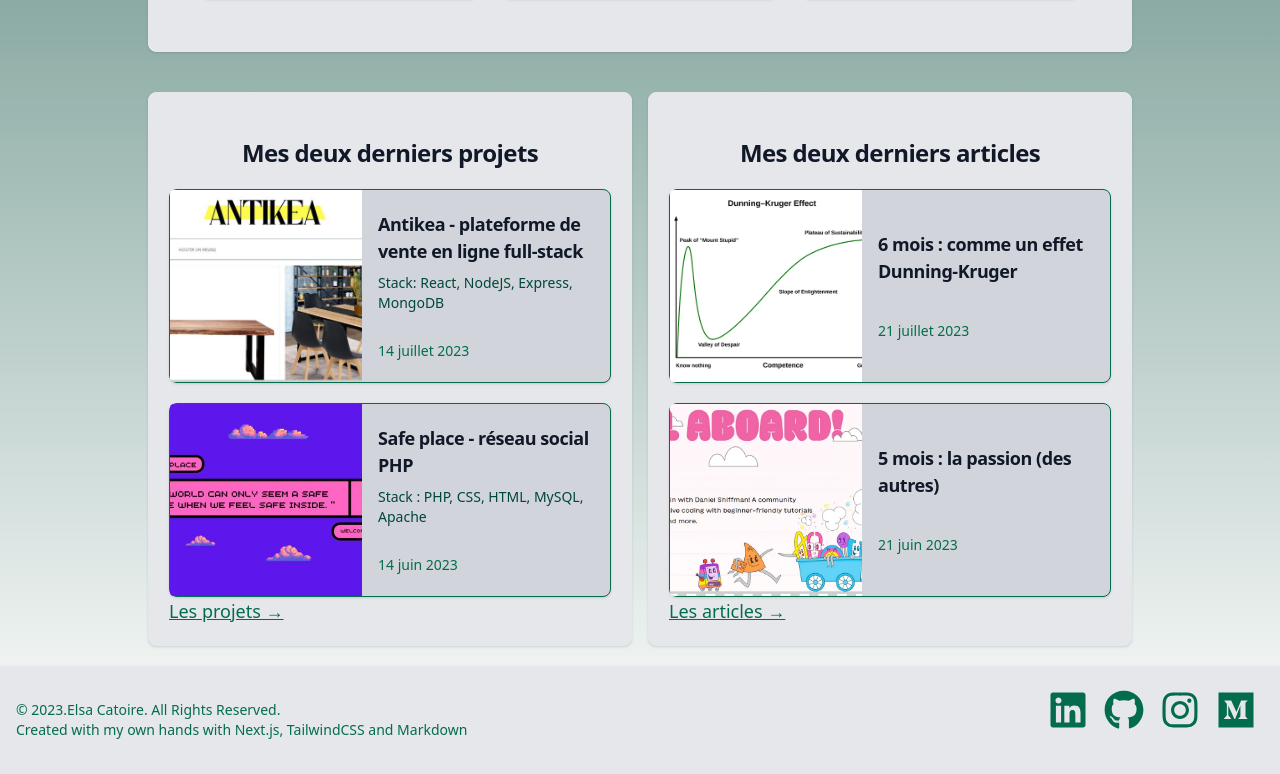
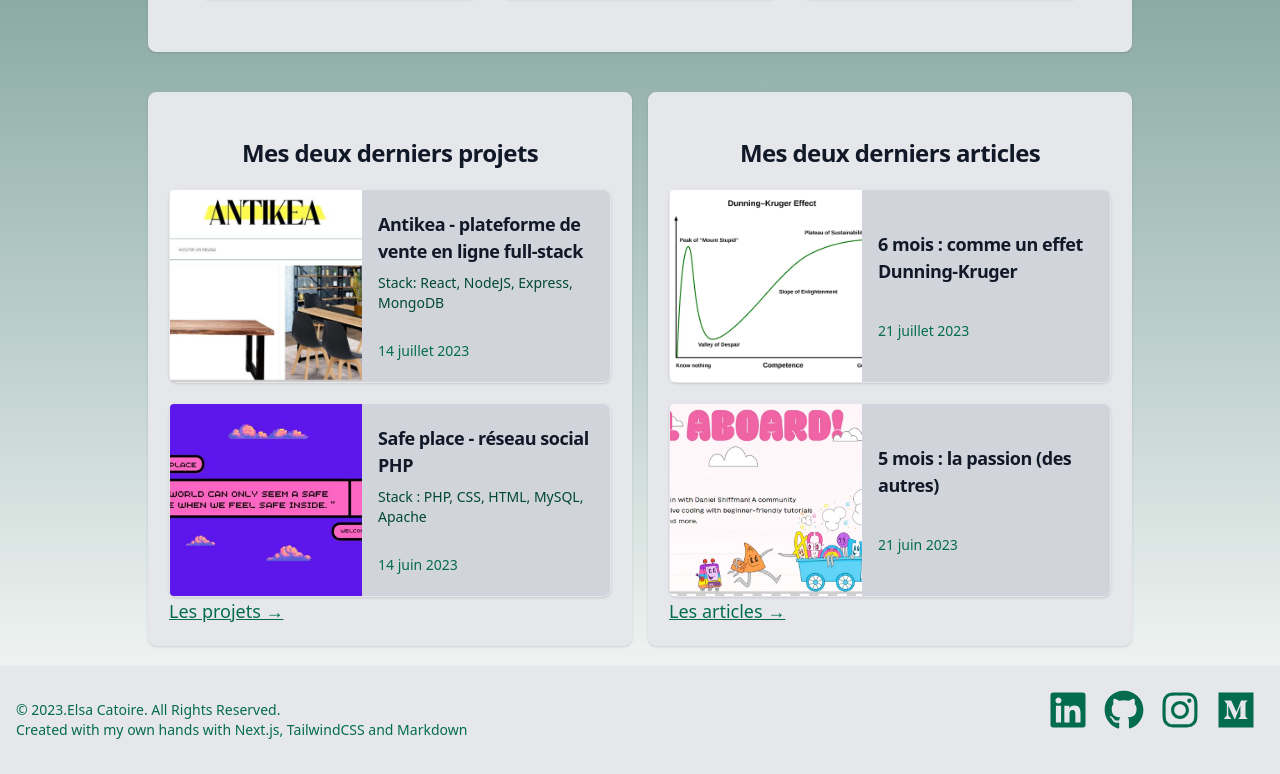
Before and after one commit to elsacatoire/blog-next, a Next.js app: page / in a window 1280 px wide. Shown: the part 916-1690 px from the top of the page. Built offline with nearby package versions, Linux system fonts and the light colour scheme.

Commit message:
maj projets

```diff
--- a/app/components/ListItem.tsx
+++ b/app/components/ListItem.tsx
@@ -12,7 +12,7 @@ export default function ListItem({ post }: Props) {
 
     return (
 
-        <Link className="mt-5 mx-auto w-full flex flex-col items-center rounded-lg bg-gray-300 border border-green-700 shadow md:flex-row md:max-w-xl  dark:border-gray-700 dark:bg-gray-800 dark:hover:bg-gray-700" href={`/posts/${id}`}>
+        <Link className="mt-5 mx-auto w-full flex flex-col items-center rounded-lg bg-gray-300 border shadow md:flex-row md:max-w-xl  dark:border-gray-700 dark:bg-gray-800 dark:hover:bg-gray-700" href={`/posts/${id}`}>
             <Image className="imgProject rounded-l" src={image} alt="" width={192} height={192} />
             <div className="flex flex-col justify-between p-4 leading-normal">
                 <h5 className="mb-2 text-1xl font-bold tracking-tight text-gray-900 dark:text-white">{title}</h5>
--- a/app/components/ListItemProjects.tsx
+++ b/app/components/ListItemProjects.tsx
@@ -12,7 +12,7 @@ export default function ListItemProject({ post }: Props) {
 
     return (
 
-        <Link className="mt-5 mx-auto w-full flex flex-col items-center rounded-lg bg-gray-300 border border-green-700 shadow md:flex-row md:max-w-xl  dark:border-gray-700 dark:bg-gray-800 dark:hover:bg-gray-700" href={`/projets/${id}`}>
+        <Link className="mt-5 mx-auto w-full flex flex-col items-center rounded-lg bg-gray-300 border shadow md:flex-row md:max-w-xl  dark:border-gray-700 dark:bg-gray-800 dark:hover:bg-gray-700" href={`/projets/${id}`}>
             <Image className="imgProject rounded-l" src={image} alt="" width={192} height={192} />
             <div className="flex flex-col justify-between p-4 leading-normal">
                 <h5 className="mb-2 text-1xl font-bold tracking-tight text-gray-900 dark:text-white">{title}</h5>
--- a/app/projets/page.tsx
+++ b/app/projets/page.tsx
@@ -14,7 +14,7 @@ export default function Projects() {
                         </h5>
                         <br />
                         <section className="text-left">
-                            <p className="font-normal text-gray-700 dark:text-gray-400">J&apos;apprends à coder tous les jours par une pratique constante du code en école et sur mon temps libre. En école, encadrés par des dévs professionnels nous apprenons en itérations de deux semaines : notions plus théoriques et travail de groupe. Nous sommes incités à apprendre ensemble dans un esprit sain, favorisant l&apos;entraide et la transmission plutôt que la compétition.</p>
+                            <p className="font-normal text-gray-700 dark:text-gray-400">J&apos;apprends à coder tous les jours par une pratique constante en école et sur mon temps libre. Chez Ada, encadré.e.s par des dévs professionnels nous apprenons en itérations de deux semaines : notions plus théoriques et travail de groupe. Nous sommes incités à apprendre ensemble dans un esprit sain, favorisant l&apos;entraide et la transmission plutôt que la compétition.</p>
                             <p className="font-normal text-gray-700 dark:text-gray-400">Sur mon temps libre, je profite de repasser sur les technologies qui m&apos;intriguent le plus, ou qui m&apos;amusent (comme coder un Snake avec P5js).</p>
                             <p className="font-normal text-green-700 dark:text-gray-400">
                                 <br />
```
